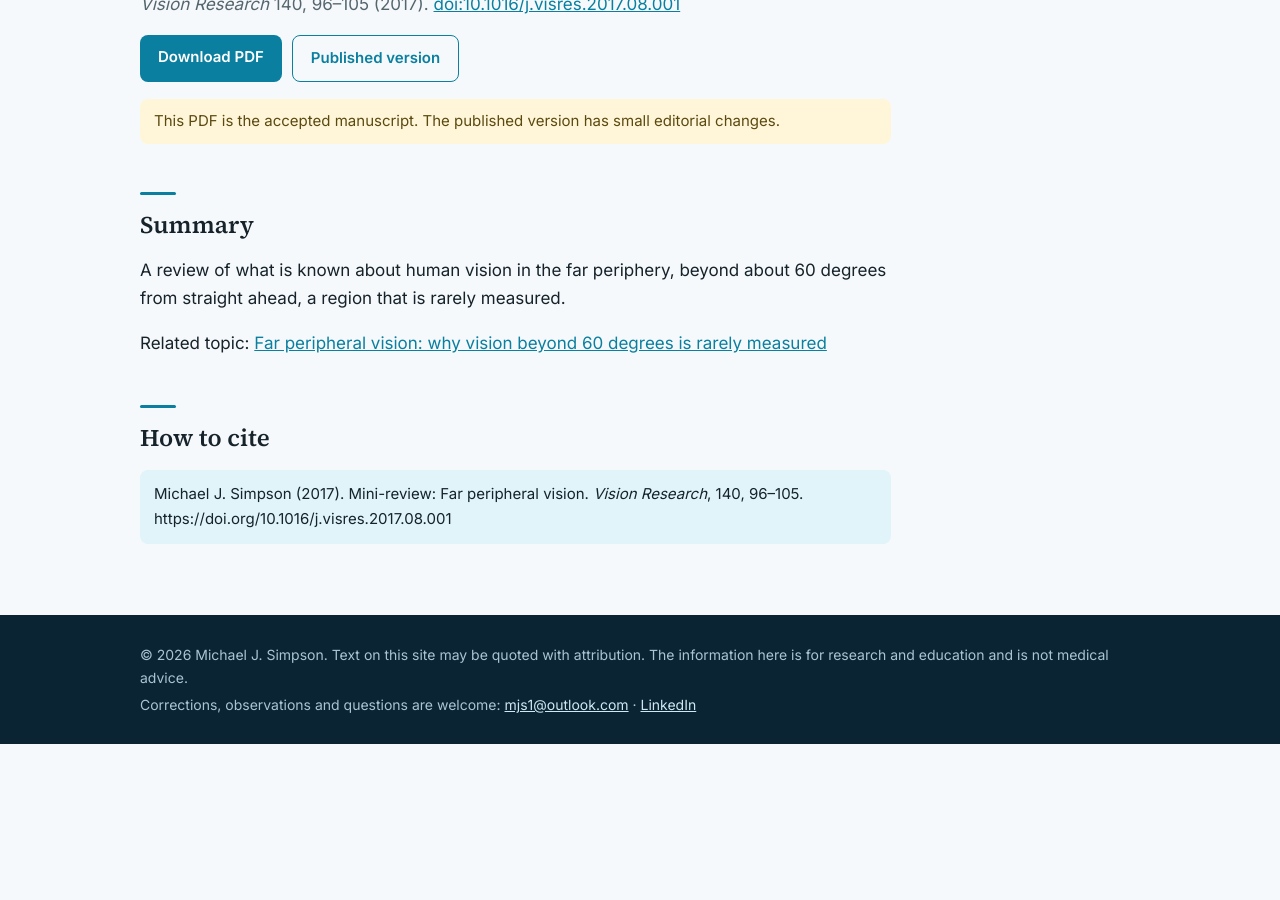
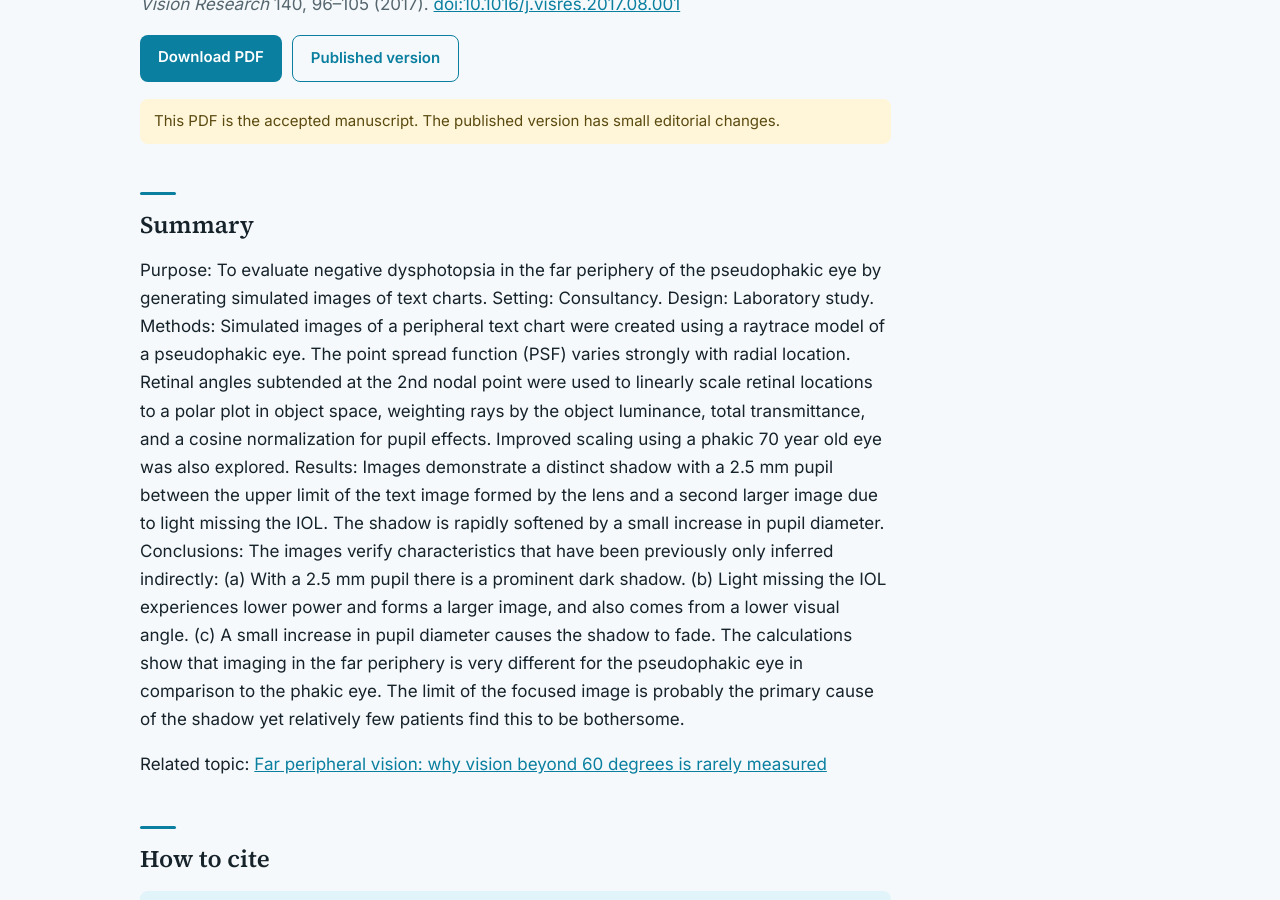
Before and after one commit to mjs1mjs1/eyeopticz, a Jekyll site: the page built from _papers/far-peripheral-vision-mini-review.md, in a window 1280 px wide and 900 px high, scrolled down 448 px. Built offline with Jekyll 4.4.1, drawn with Linux system fonts in a browser that asks for light colours; before the commit the page ends 1192 px from its top, so only the background shows below that.

Commit message:
Update far-peripheral-vision-mini-review.md

```diff
--- a/_papers/far-peripheral-vision-mini-review.md
+++ b/_papers/far-peripheral-vision-mini-review.md
@@ -13,4 +13,9 @@ topic: peripheral
 version_note: This PDF is the accepted manuscript. The published version has small editorial changes.
 ---
 <!-- Replace this paragraph with the paper's abstract. -->
-A review of what is known about human vision in the far periphery, beyond about 60 degrees from straight ahead, a region that is rarely measured.
+Purpose: To evaluate negative dysphotopsia in the far periphery of the pseudophakic eye by generating simulated images of text charts.
+Setting: Consultancy.
+Design: Laboratory study.
+Methods: Simulated images of a peripheral text chart were created using a raytrace model of a pseudophakic eye. The point spread function (PSF) varies strongly with radial location. Retinal angles subtended at the 2nd nodal point were used to linearly scale retinal locations to a polar plot in object space, weighting rays by the object luminance, total transmittance, and a cosine normalization for pupil effects. Improved scaling using a phakic 70 year old eye was also explored.
+Results: Images demonstrate a distinct shadow with a 2.5 mm pupil between the upper limit of the text image formed by the lens and a second larger image due to light missing the IOL. The shadow is rapidly softened by a small increase in pupil diameter.
+Conclusions: The images verify characteristics that have been previously only inferred indirectly: (a) With a 2.5 mm pupil there is a prominent dark shadow. (b) Light missing the IOL experiences lower power and forms a larger image, and also comes from a lower visual angle. (c) A small increase in pupil diameter causes the shadow to fade. The calculations show that imaging in the far periphery is very different for the pseudophakic eye in comparison to the phakic eye. The limit of the focused image is probably the primary cause of the shadow yet relatively few patients find this to be bothersome.
```
